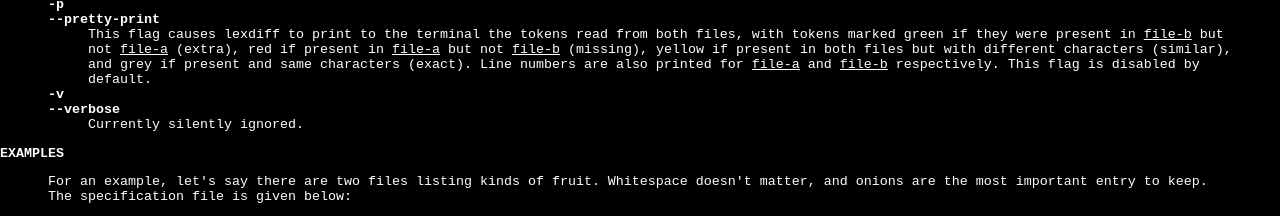
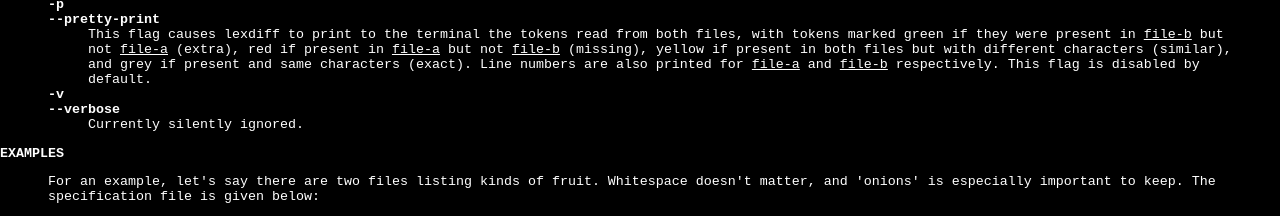
Before and after one commit to ZanderThannhauser/lexdiff, a plain HTML site: page docs/index.html in a window 1280 px wide. Shown: the part 1097-1313 px from the top of the page. Drawn offline with Linux system fonts and the light colour scheme.

Commit message:
fixed wording in example

```diff
--- a/docs/index.html
+++ b/docs/index.html
@@ -200,8 +200,8 @@
 
               <h1> EXAMPLES </h1>
               <p> For an example, let's say there are two files listing kinds
-                  of fruit. Whitespace doesn't matter, and onions are the most
-                  important entry to keep. The specification file is
+                  of fruit. Whitespace doesn't matter, and 'onions' is especially
+                  important to keep. The specification file is
                   given below: </p>
               <pre><code><span style="color:#55F">// ignore whitespace and commas:</span>
 <span style="color:#5F5">' '</span> | <span style="color:#5F5">'\t'</span> | <span style="color:#5F5">'\n'</span> | <span style="color:#5F5">','</span>: {};
```
